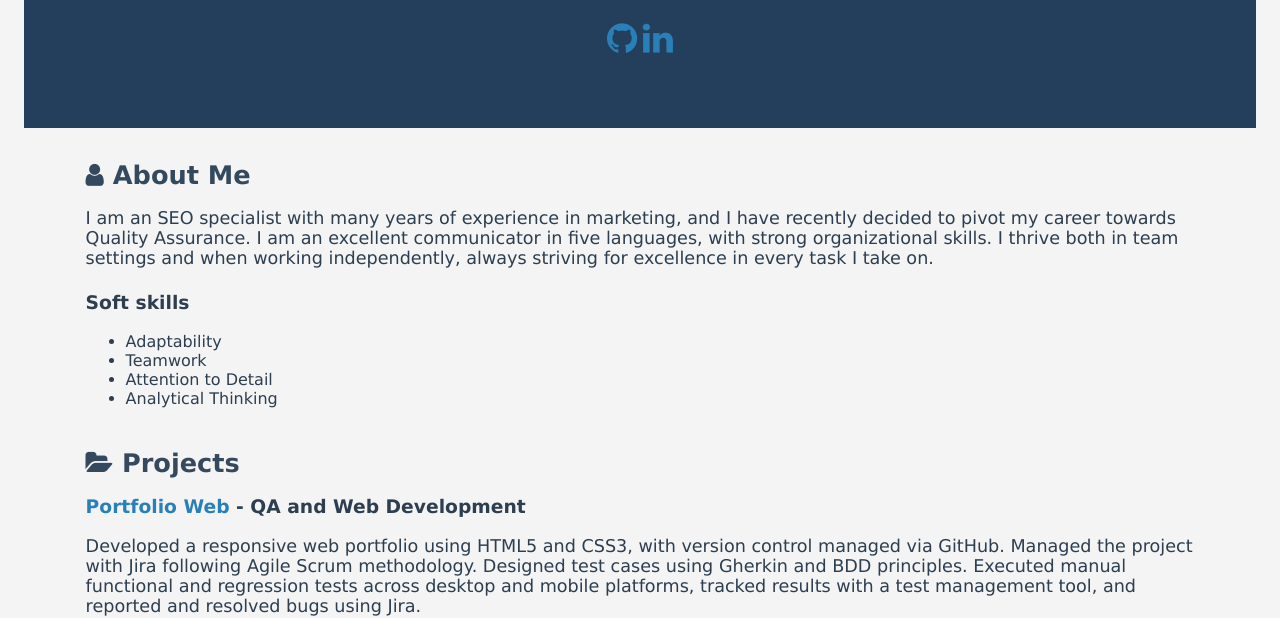
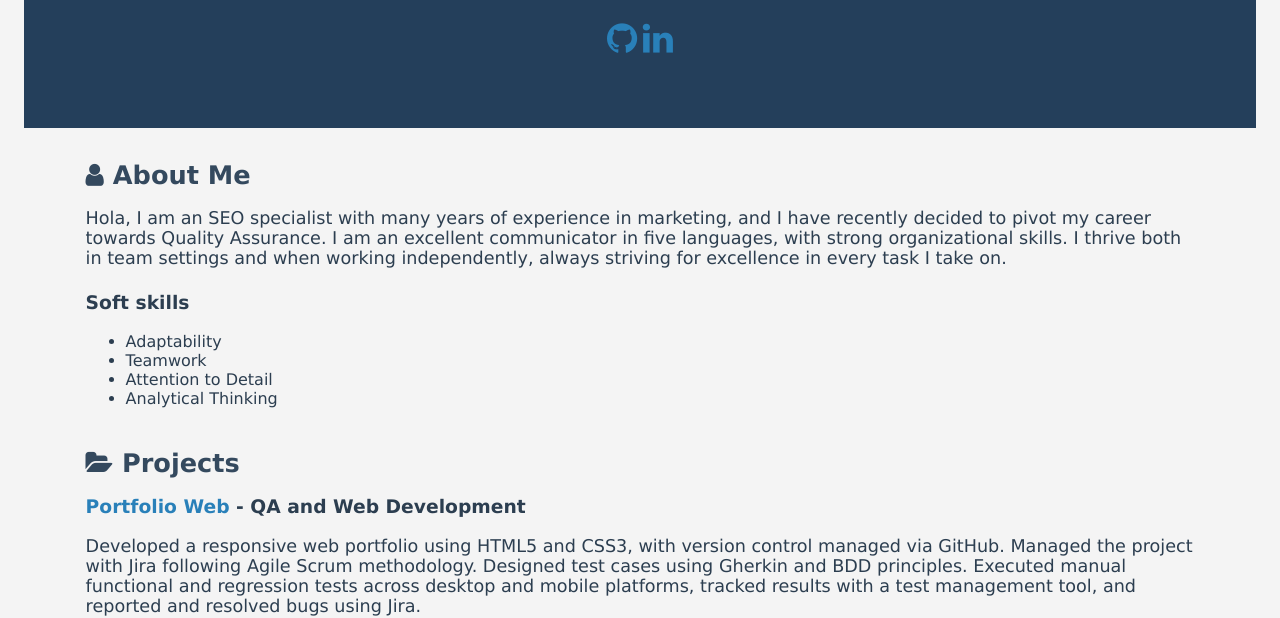
Before and after one commit to EdytaPukoczQAOrganization/portfolioqa, a plain HTML site: page index.html in a window 1280 px wide. Shown: the part 188-806 px from the top of the page. Drawn offline with Linux system fonts and the light colour scheme.

Commit message:
PQA-2 - Adding a new text
Modified the current text from the About me section

```diff
--- a/index.html
+++ b/index.html
@@ -26,7 +26,7 @@
   <main>
     <section>
       <h2><i class="fa fa-user"></i> About Me</h2>
-      <p>I am an SEO specialist with many years of experience in marketing, and I have recently decided to pivot my career towards Quality Assurance. I am an excellent communicator in five languages, with strong organizational skills. I thrive both in team settings and when working independently, always striving for excellence in every task I take on.</p>
+      <p>Hola, I am an SEO specialist with many years of experience in marketing, and I have recently decided to pivot my career towards Quality Assurance. I am an excellent communicator in five languages, with strong organizational skills. I thrive both in team settings and when working independently, always striving for excellence in every task I take on.</p>
       <h3>Soft skills</h3>
       <ul>
         <li>Adaptability</li>
```
